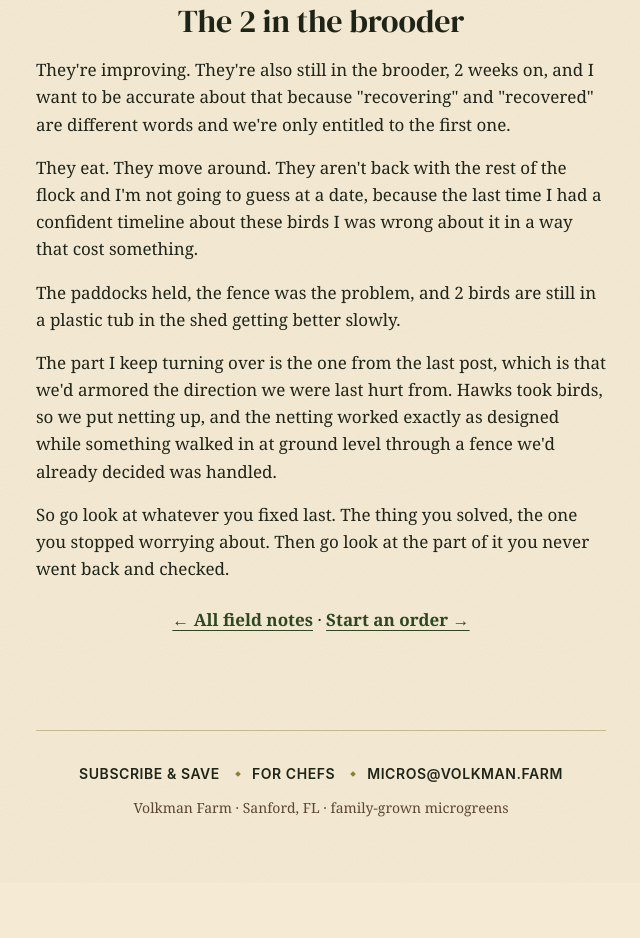
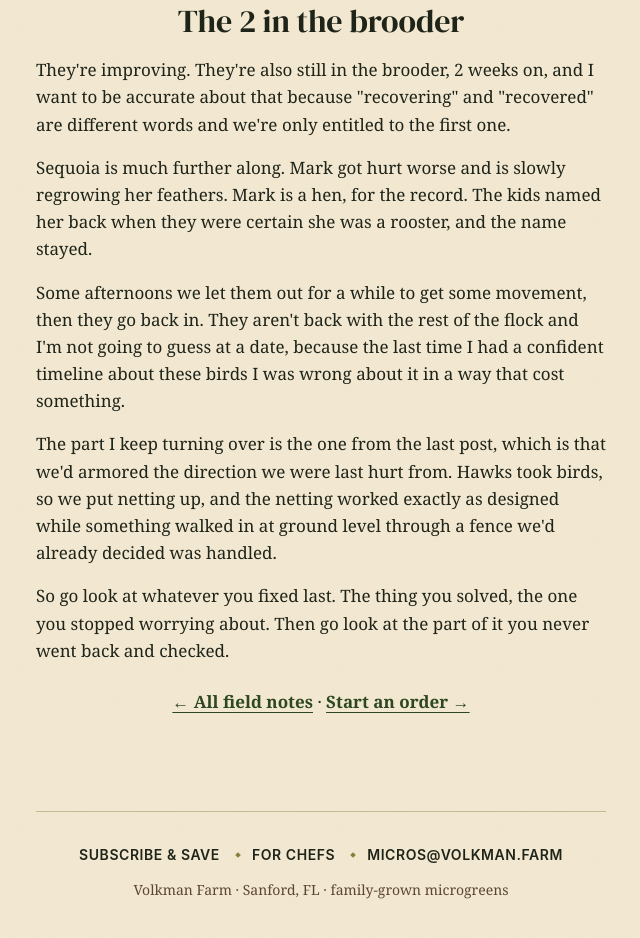
Before and after one commit to Volkman-Farm/volkman-farm.github.io, an Eleventy site: page posts/two-weeks-and-nothing-has-come-back.md in a window 1280 px wide. Shown: the part 1625-2563 px from the top of the page, without its empty margins (319-959 px from the left). Before the commit the page ends 2508 px from the top, so only its background shows below. Built offline with nearby package versions, Linux system fonts and the light colour scheme; Eleventy itself is replaced by a stand-in of ours; files that its build step writes are made by us from their sources; a web font is replaced by a local one.

Commit message:
fix(blog): name the 2 recovering birds and their afternoon runs

```diff
--- a/posts/two-weeks-and-nothing-has-come-back.md
+++ b/posts/two-weeks-and-nothing-has-come-back.md
@@ -26,9 +26,9 @@ What I'd rather sit with is that the fence was up the whole time in August. It e
 
 They're improving. They're also still in the brooder, 2 weeks on, and I want to be accurate about that because "recovering" and "recovered" are different words and we're only entitled to the first one.
 
-They eat. They move around. They aren't back with the rest of the flock and I'm not going to guess at a date, because the last time I had a confident timeline about these birds I was wrong about it in a way that cost something.
+Sequoia is much further along. Mark got hurt worse and is slowly regrowing her feathers. Mark is a hen, for the record. The kids named her back when they were certain she was a rooster, and the name stayed.
 
-The paddocks held, the fence was the problem, and 2 birds are still in a plastic tub in the shed getting better slowly.
+Some afternoons we let them out for a while to get some movement, then they go back in. They aren't back with the rest of the flock and I'm not going to guess at a date, because the last time I had a confident timeline about these birds I was wrong about it in a way that cost something.
 
 The part I keep turning over is the one from the last post, which is that we'd armored the direction we were last hurt from. Hawks took birds, so we put netting up, and the netting worked exactly as designed while something walked in at ground level through a fence we'd already decided was handled.
 
```
Also changed, not shown: CONTENT-PLAN.md (+1 -1 lines).
